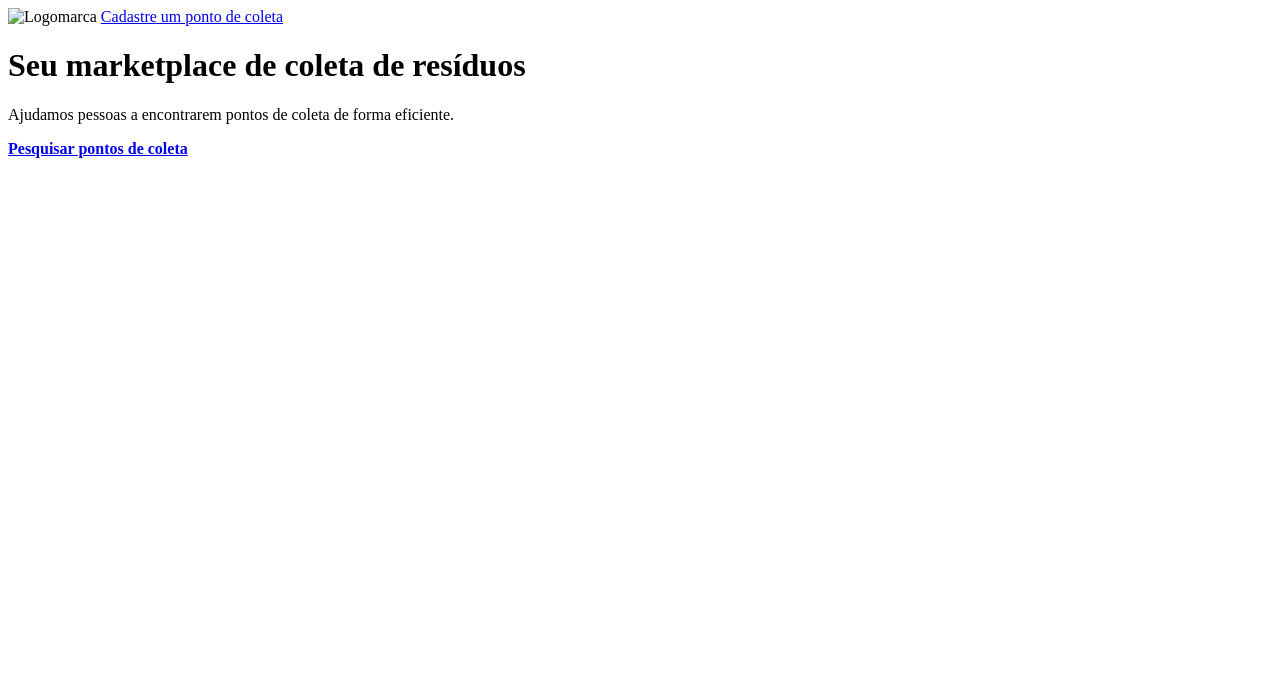
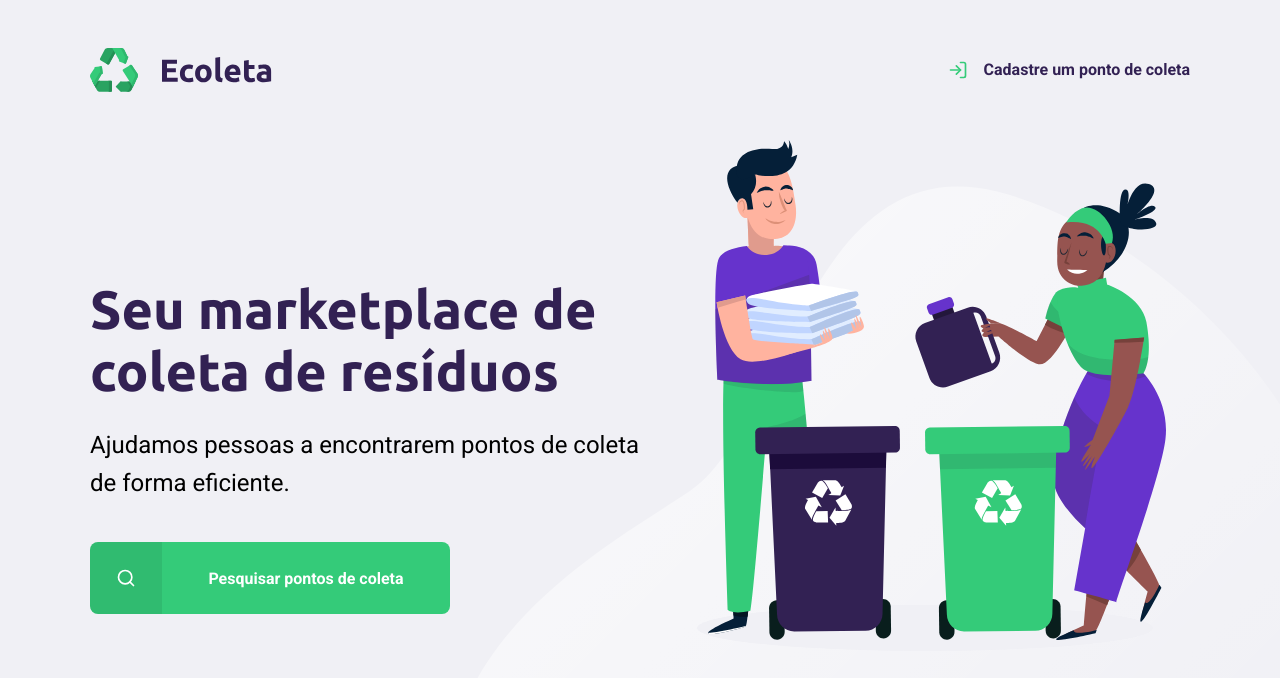
Before and after one commit to nathaliaveneziano/nlw-01-starter, a plain HTML site: page index.html in a window 1280 px wide. Drawn offline with Linux system fonts and the light colour scheme; the site is published under a folder, as on GitHub Pages, so addresses that start at the root find nothing.

Commit message:
aula 01 - alteração index

```diff
--- a/index.html
+++ b/index.html
@@ -14,13 +14,13 @@
     />
 
     <!-- Styles -->
-    <link rel="stylesheet" href="/styles/main.css" />
+    <link rel="stylesheet" href="./styles/main.css" />
   </head>
   <body>
     <div id="page-home">
       <div class="content">
         <header>
-          <img src="/assets/logo.svg" alt="Logomarca" />
+          <img src="./assets/logo.svg" alt="Logomarca" />
           <a href="#"> <span></span> Cadastre um ponto de coleta</a>
         </header>
 
```
